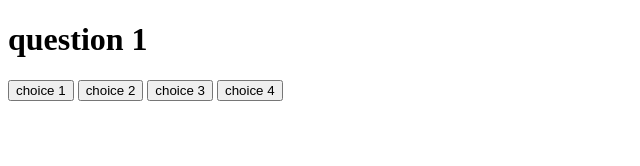
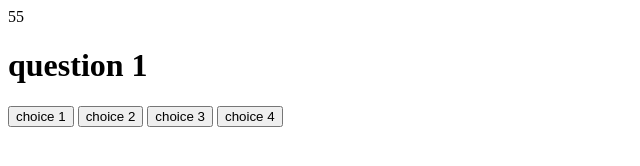
Before and after one commit to CyndiHue/multipleChoiceQuiz, a plain HTML site: page index.html in a window 1280 px wide. Shown: the whole page, without its empty margins (0-640 px from the left). Drawn offline with Linux system fonts and the light colour scheme.

Commit message:
display countdown on page and deduction more time when wrong, working correctly

```diff
--- a/assets/js/script.js
+++ b/assets/js/script.js
@@ -5,15 +5,17 @@ let questionButton2 = document.querySelector("#answer2");
 let questionButton3 = document.querySelector("#answer3");
 let questionButton4 = document.querySelector("#answer4");
 let quizQuestion = document.querySelector("#question");
-//  let timerId = setInterval(function(){
-  //   timer -=1;
-  //   console.log(timer);
-  //   // need to render timer to page textContent? VAlue?
+let timerEl = document.querySelector("#timeLeft")
 
-  // }, 1000)
+ let timerId = setInterval(function(){
+    timer -=1;
+    console.log(timer)
+    timerEl.textContent = timer;
 
-// timer=timer-=10;when user gets answer wrong
-// clearInterval(timerID to stop timer)
+  }, 1000)
+
+// timer=timer-=10;when user gets answer wrong;
+// clearInterval(timerID to stop timer);
 
 
 let examQuestions = [{question:"question 1", answers: ["choice 1", "choice 2", "choice 3", "choice 4"], correctAnswer:"choice 4"},
@@ -24,7 +26,6 @@ let examQuestions = [{question:"question 1", answers: ["choice 1", "choice 2", "
 
 let currentQuestion = 0;
 renderQuestion()
-
 
 function renderQuestion(){
   quizQuestion.textContent = (examQuestions[currentQuestion].question);
@@ -38,17 +39,7 @@ function renderQuestion(){
   console.log(examQuestions[currentQuestion].answers[2]);
   console.log(examQuestions[currentQuestion].answers[3]);
 
-  // if()
-  // console.log("correct")
-
-  // }
-  // else{
-    // console.log("whoops")
-    // }
-
-
   }
-
   quizDiv.addEventListener("click", function(event){
     let element = event.target;
     let questionAnswer = examQuestions[currentQuestion-1].correctAnswer;
@@ -65,7 +56,7 @@ function renderQuestion(){
     }else {
       console.log("whoops")
       alert("whoops...")
-      timer
+      timer-=5;
     }
 
       renderQuestion();
--- a/index.html
+++ b/index.html
@@ -6,6 +6,8 @@
     <title>Document</title>
 </head>
 <body>
+    <div id = "startQuiz"></div>
+    <div id = "timeLeft"></div>
     <div id = "quiz">
 
         <h1 id = "question"></h1>
@@ -16,8 +18,7 @@
         <button id = "answer4"></button>
 
     </div>
-
-
+    <div id = "Game Over"></div>
 
 
 
```
